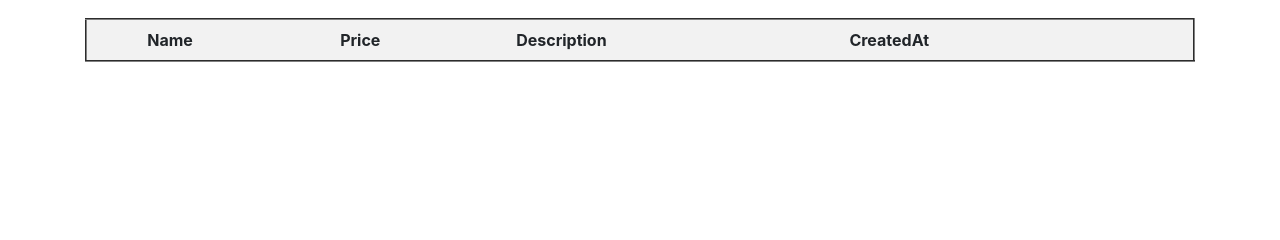
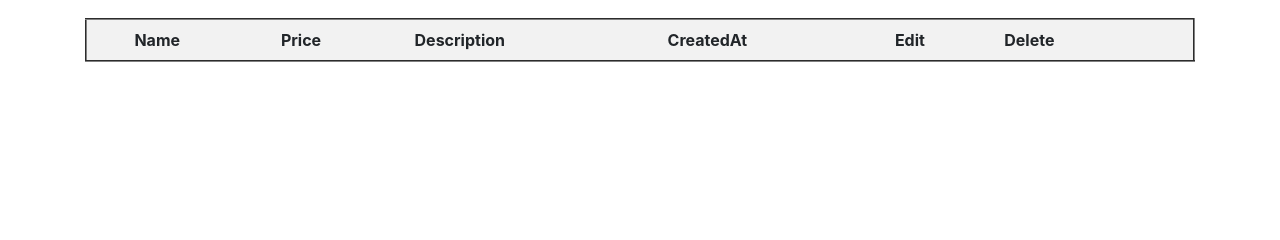
Before and after one commit to M3H4D/Lieferspatz, a Flask app: template Jayesh/test8/templates/dashboard_restaurant.html in a window 1280 px wide. Shown: the part 342-582 px from the top of the page. Run offline with Flask 3, Linux system fonts and the light colour scheme; the template is opened without the code that fills it, so the values that code supplies are empty; some libraries are stand-ins or nearby versions.

Commit message:
Added a delete item button on restaurant dashboard  and the delete_item route in restaurant.py file.

```diff
--- a/Mehad/Integration - V4/templates/dashboard_restaurant.html
+++ b/Mehad/Integration - V4/templates/dashboard_restaurant.html
@@ -50,6 +50,8 @@
                 <th>Price</th>
                 <th>Description</th>
                 <th>CreatedAt</th>
+                <th>Edit</th>
+                <th>Delete</th>
                 <th></th>
             </tr>
         </thead>
@@ -65,9 +67,16 @@
                 <td>€ {{ item[2] }}</td>
                 <td>{{ item[3] }}</td>
                 <td>{{ item[4].strftime('%Y-%m-%d %H:%M') }}</td>
-                <td><form action="/restaurant/edit_item_screen" method="POST" style="margin: 0;">
-                    <button type="submit" name="ItemID" value="{{item[0]}}"> Edit </button>
-                </form></td>
+                <td>
+                    <form action="/restaurant/edit_item_screen" method="POST" style="margin: 0;">
+                        <button type="submit" name="ItemID" value="{{item[0]}}" class="btn btn-primary"> Edit </button>
+                    </form>
+                </td>
+                <td>
+                    <form action="/restaurant/delete_item" method="POST" style="margin: 0;" onsubmit="return confirm('Are you sure you want to delete this item?');">
+                        <button type="submit" name="ItemID" value="{{item[0]}}" class="btn btn-danger">Delete</button>
+                    </form>
+                </td>
             </tr>
             {% endfor %}
         </tbody>
--- a/Mehad/Integration - V4/templates/received_orders.html
+++ b/Mehad/Integration - V4/templates/received_orders.html
@@ -50,7 +50,7 @@
                         {% endfor %}
                     </ul>
                 </td>
-                <td style="color: green; font-weight: bold;">+ € {{ 0.85 * order['TotalPrice'] }} (€{{order['TotalPrice'] }})</td>
+                <td style="color: green; font-weight: bold;">+ € {{ (0.85 * order['TotalPrice']) | round(2) }} (€{{order['TotalPrice'] | round(2) }})</td>
                 <td>{{ order['Status'] }}</td>
                 <td>
                     <form method="POST" action="{{ url_for('restaurant.update_order_status', order_id=order['OrderID']) }}">
```
Also changed, not shown: Mehad/Integration - V4/routes/restaurant.py (+12 -5 lines).
